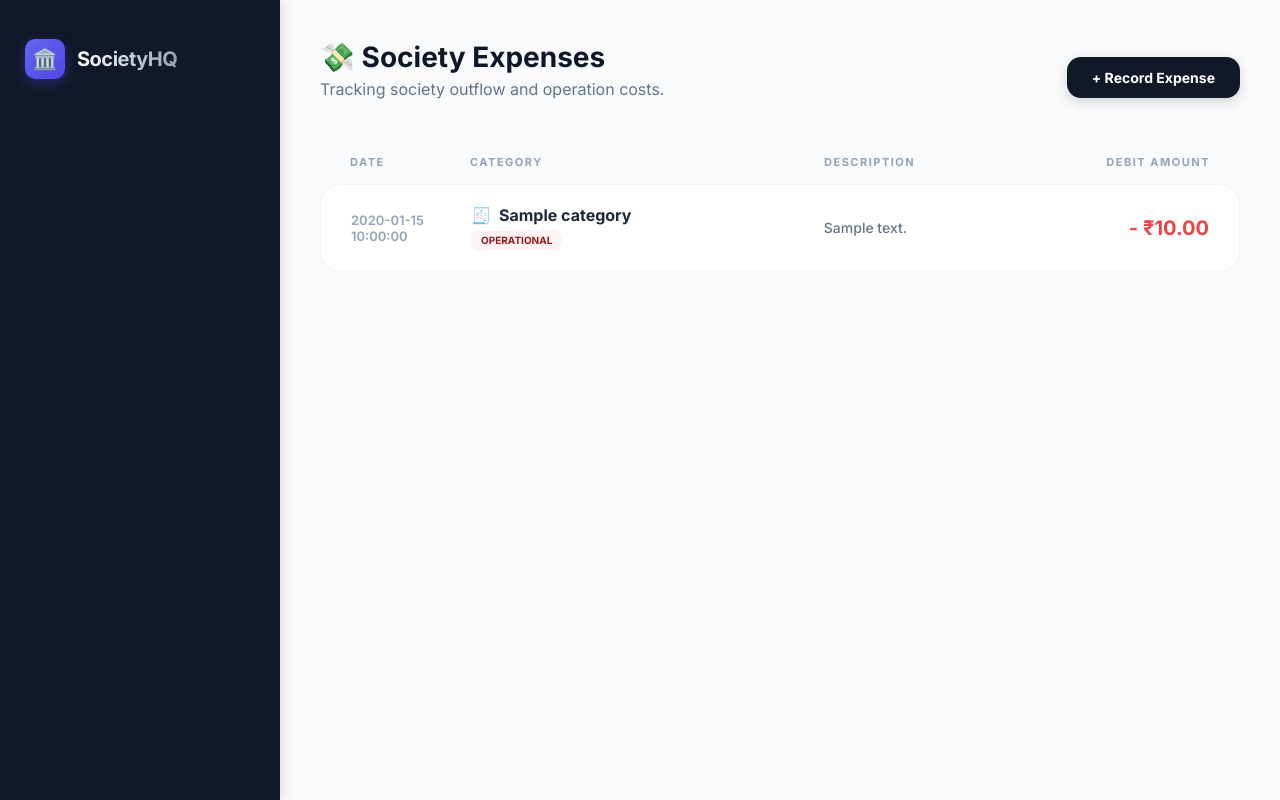
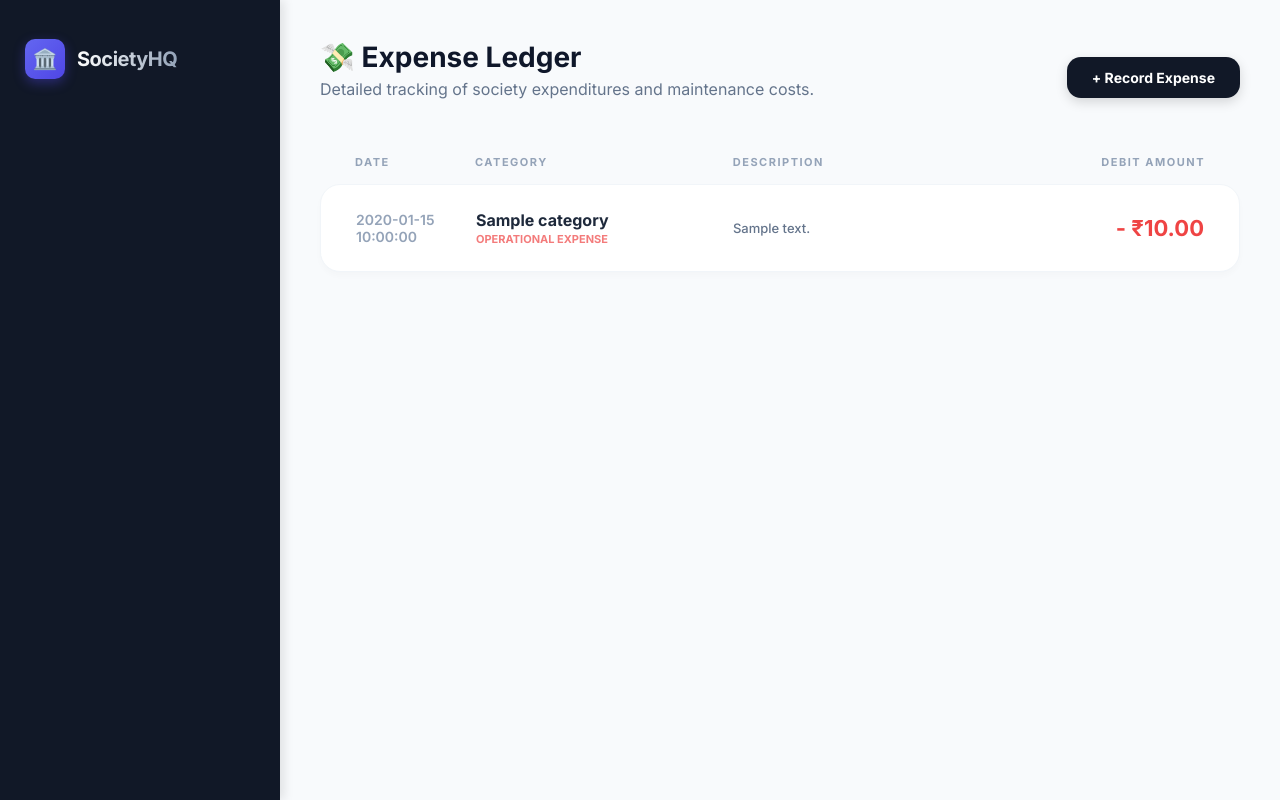
Before and after one commit to umarpathanist/society_management_system2, a Flask app: template templates/expenses/list.html in a window 1280 px wide. Run offline with Flask 3, Linux system fonts and the light colour scheme; the template is opened without the code that fills it: most values are stand-ins (such as "Sample title", 1, 10 or a date in 2020); some libraries are stand-ins or nearby versions.

Commit message:
updated code

```diff
--- a/templates/expenses/list.html
+++ b/templates/expenses/list.html
@@ -1,64 +1,57 @@
 {% extends "layout/base.html" %}
-{% block title %}Society Expense Ledger{% endblock %}
+{% block title %}Expense Ledger | SocietyHQ{% endblock %}
 
 {% block content %}
 <style>
-    /* UI Layout & Grid Synchronization */
+    /* Shared logic with Income, tweaked colors for Expenses */
     .ledger-header { display: flex; justify-content: space-between; align-items: center; margin-bottom: 40px; }
     .filter-pill { background: #fff; padding: 10px 24px; border-radius: 50px; border: 1px solid #e2e8f0; display: flex; align-items: center; gap: 10px; box-shadow: 0 4px 10px rgba(0,0,0,0.03); margin-top: 20px; width: fit-content; }
-    .ledger-feed { display: flex; flex-direction: column; gap: 12px; }
-
-    /* Unique Expense Card Grid */
-    .expense-card {
-        background: white;
-        border-radius: 20px;
-        padding: 20px 30px;
-        display: grid;
-        grid-template-columns: 120px 1.5fr 1fr 150px;
-        align-items: center;
-        border: 1px solid #f1f5f9;
-        transition: all 0.3s ease;
-    }
-    .expense-card:hover { transform: translateX(10px); border-color: #ef4444; box-shadow: 0 10px 25px rgba(239, 68, 68, 0.08); }
-
-    .col-date { font-size: 13px; color: #94a3b8; font-weight: 600; }
-    .category-title { font-weight: 700; color: #1e293b; font-size: 16px; display: flex; align-items: center; gap: 8px; }
-    .expense-badge { font-size: 10px; font-weight: 800; text-transform: uppercase; padding: 4px 10px; border-radius: 8px; background: #fef2f2; color: #991b1b; width: fit-content; margin-top: 5px; }
-    .col-desc { font-size: 14px; color: #64748b; font-weight: 500; }
-    .col-amount { text-align: right; font-size: 20px; font-weight: 800; color: #ef4444; }
 
     .ledger-labels {
         display: grid;
-        grid-template-columns: 120px 1.5fr 1fr 150px;
-        padding: 0 30px 15px;
+        grid-template-columns: 120px 2fr 2.5fr 150px;
+        padding: 0 35px 15px;
         color: #94a3b8;
         font-size: 11px;
-        font-weight: 700;
+        font-weight: 800;
         text-transform: uppercase;
         letter-spacing: 1.5px;
     }
 
-    /* Buttons Styling */
+    .ledger-feed { display: flex; flex-direction: column; gap: 15px; }
+
+    .transaction-card {
+        background: white;
+        border-radius: 20px;
+        padding: 25px 35px;
+        display: grid;
+        grid-template-columns: 120px 2fr 2.5fr 150px;
+        align-items: center;
+        border: 1px solid #f1f5f9;
+        transition: all 0.3s ease;
+        box-shadow: 0 4px 6px rgba(0,0,0,0.02);
+    }
+    .transaction-card:hover { transform: translateX(10px); border-color: #ef4444; box-shadow: 0 10px 25px rgba(239, 68, 68, 0.08); }
+
+    .col-date { font-size: 14px; color: #94a3b8; font-weight: 600; }
+    .col-category { display: flex; flex-direction: column; gap: 2px; }
+    .cat-name { font-weight: 700; color: #1e293b; font-size: 16px; }
+    .cat-meta { font-size: 11px; color: #ef4444; font-weight: 700; text-transform: uppercase; opacity: 0.7; }
+
+    .col-desc { font-size: 13px; color: #64748b; padding-right: 20px; line-height: 1.4; font-weight: 500; }
+    .col-amount { text-align: right; font-size: 22px; font-weight: 800; color: #ef4444; }
+
     .btn-action { background: #111827; color: white; padding: 12px 25px; border-radius: 14px; text-decoration: none; font-weight: 700; font-size: 14px; box-shadow: 0 4px 12px rgba(0, 0, 0, 0.15); transition: all 0.2s; border: none; cursor: pointer; }
     .btn-action:hover { background: #1e293b; transform: translateY(-2px); }
-
-    .btn-action.disabled {
-        background: #e2e8f0;
-        color: #94a3b8;
-        cursor: not-allowed;
-        box-shadow: none;
-        pointer-events: none;
-    }
-
+    .btn-action.disabled { background: #e2e8f0; color: #94a3b8; cursor: not-allowed; box-shadow: none; pointer-events: none; }
     .btn-back { background: #f1f5f9; color: #64748b; padding: 12px 20px; border-radius: 14px; text-decoration: none; font-weight: 600; font-size: 14px; transition: 0.2s; }
     .btn-back:hover { background: #e2e8f0; color: #1e293b; }
 </style>
 
-<!-- HEADER SECTION -->
 <div class="ledger-header">
     <div>
-        <h1 style="margin: 0; font-size: 28px; color: #0f172a;">💸 Society Expenses</h1>
-        <p style="color: #64748b; margin-top: 5px;">Tracking society outflow and operation costs.</p>
+        <h1 style="margin: 0; font-size: 28px; color: #0f172a;">💸 Expense Ledger</h1>
+        <p style="color: #64748b; margin-top: 5px;">Detailed tracking of society expenditures and maintenance costs.</p>
 
         {% if session.user.role == 'super_admin' %}
         <div class="filter-pill">
@@ -74,18 +67,16 @@
         {% endif %}
     </div>
 
-<!-- BUTTONS AREA (Restricted by Role) -->
     <div style="display: flex; gap: 12px; align-items: center;">
-
         {% if session.user.role == 'super_admin' %}
             <a href="javascript:history.back()" class="btn-back">← Back</a>
         {% endif %}
 
         {% if session.user.role == 'super_admin' %}
             {% if selected_soc %}
-                <a href="{{ url_for('income.add_income', society_id=selected_soc) }}" class="btn-action">+ Record Income</a>
+                <a href="{{ url_for('expenses.add_expense', society_id=selected_soc) }}" class="btn-action">+ Record Expense</a>
             {% else %}
-                <button class="btn-action disabled" title="Please select a society first">+ Record Income</button>
+                <button class="btn-action disabled" title="Please select a society first">+ Record Expense</button>
             {% endif %}
         {% else %}
             <a href="{{ url_for('expenses.add_expense') }}" class="btn-action">+ Record Expense</a>
@@ -93,7 +84,6 @@
     </div>
 </div>
 
-<!-- DATA FEED LABELS -->
 <div class="ledger-labels">
     <div>Date</div>
     <div>Category</div>
@@ -104,35 +94,20 @@
 <div class="ledger-feed">
     {% if records %}
         {% for r in records %}
-        <div class="expense-card">
-            <!-- 1. Date -->
+        <div class="transaction-card">
             <div class="col-date">{{ r.expense_date }}</div>
-
-            <!-- 2. Category Info -->
-            <div class="col-main">
-                <div class="category-title">
-                    <span>🧾</span> {{ r.category }}
-                </div>
-                <div class="expense-badge">Operational</div>
+            <div class="col-category">
+                <span class="cat-name">{{ r.category }}</span>
+                <span class="cat-meta">Operational Expense</span>
             </div>
-
-            <!-- 3. Description -->
-            <div class="col-desc">
-                {{ r.description if r.description else '—' }}
-            </div>
-
-            <!-- 4. Amount -->
-            <div class="col-amount">
-                - ₹{{ "{:,.2f}".format(r.amount) }}
-            </div>
+            <div class="col-desc">{{ r.description }}</div>
+            <div class="col-amount">- ₹{{ "{:,.2f}".format(r.amount) }}</div>
         </div>
         {% endfor %}
     {% else %}
-        <!-- Empty State -->
-        <div style="background: white; border-radius: 24px; padding: 80px; text-align: center; border: 2px dashed #e2e8f0;">
-            <span style="font-size: 50px; display: block; margin-bottom: 20px;">📤</span>
+        <div style="background: white; border-radius: 24px; padding: 80px; text-align: center; border: 2px dashed #e2e8f0; margin-top: 20px;">
             <h3 style="color: #64748b;">No Expenses Recorded</h3>
-            <p style="color: #94a3b8;">Select a society or record a new expense to see data.</p>
+            <p style="color: #94a3b8;">Select a society or record a transaction to view data.</p>
         </div>
     {% endif %}
 </div>
```
Also changed, not shown: income/routes.py (+55 -9 lines), templates/income/add.html (+31 -31 lines), templates/income/list.html (+19 -23 lines).
